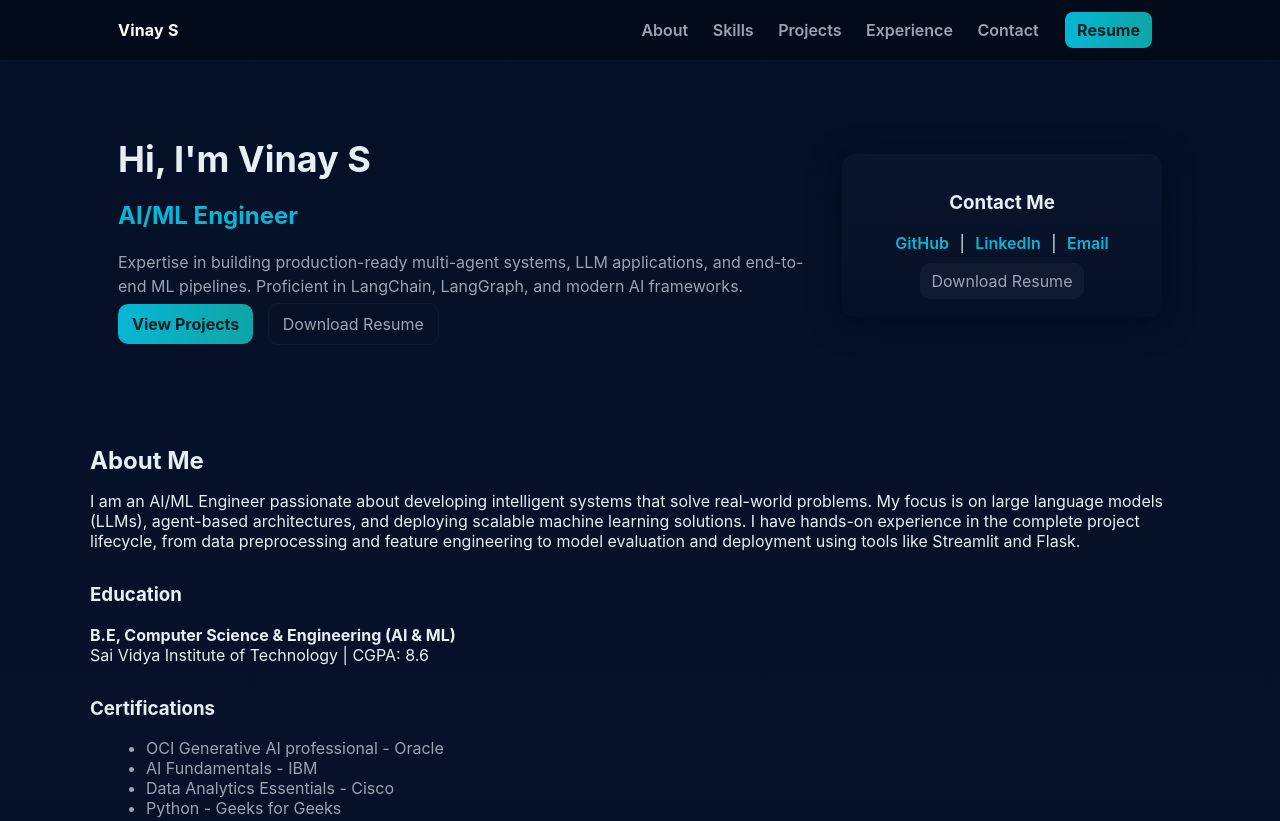
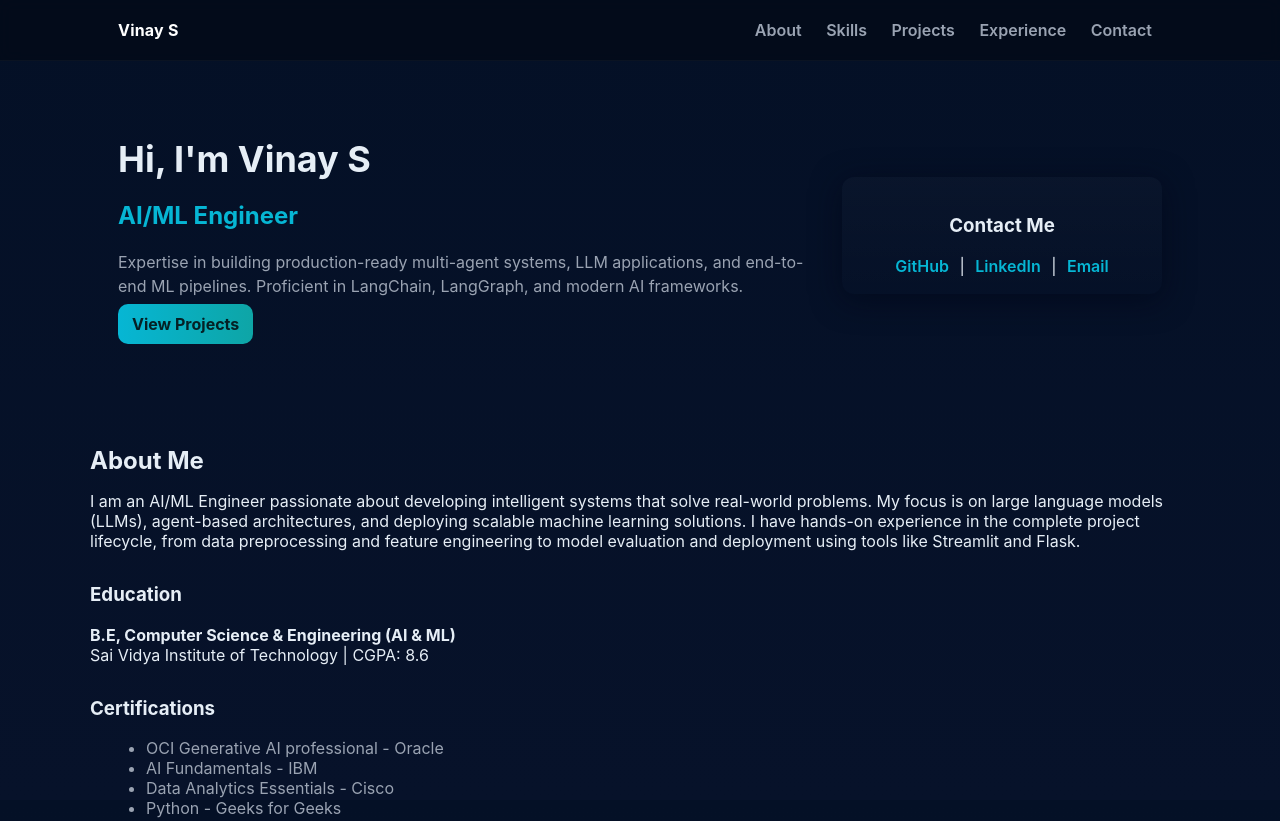
Before and after one commit to yaniv-11/vinay-11.github.io, a plain HTML site: page index.html in a window 1280 px wide. Shown: the top 821 px of the page. Drawn offline with Linux system fonts and the light colour scheme.

Commit message:
Update index.html

```diff
--- a/index.html
+++ b/index.html
@@ -95,7 +95,6 @@
                 <a href="#projects">Projects</a>
                 <a href="#experience">Experience</a>
                 <a href="#contact">Contact</a>
-                <a href="vinay_resume.pdf" class="btn" download>Resume</a>
             </nav>
             <button class="nav-toggle">☰</button>
         </div>
@@ -112,7 +111,7 @@
                         Expertise in building production-ready multi-agent systems, LLM applications, and end-to-end ML pipelines. Proficient in LangChain, LangGraph, and modern AI frameworks.
                     </p>
                     <a href="#projects" class="primary">View Projects</a>
-                    <a href="vinay_resume.pdf" class="ghost" download>Download Resume</a>
+
                 </div>
 
                 <div class="profile-card">
@@ -122,7 +121,7 @@
                         <a href="https://www.linkedin.com/in/vinay-s-354b7b2b2/" target="_blank">LinkedIn</a> |
                         <a href="mailto:vinays.6360@gmail.com">Email</a>
                     </div>
-                    <a href="vinay_resume.pdf" class="download" download>Download Resume</a>
+
                 </div>
             </div>
         </section>
```
